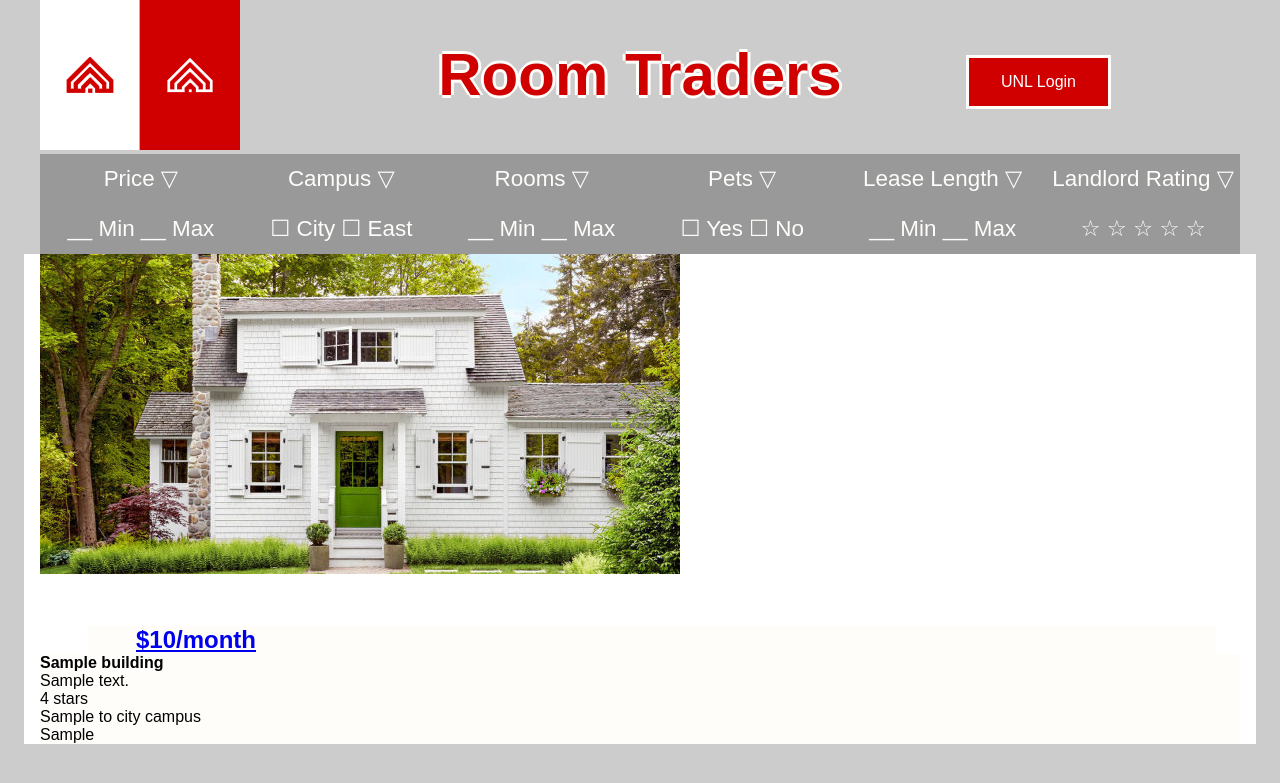
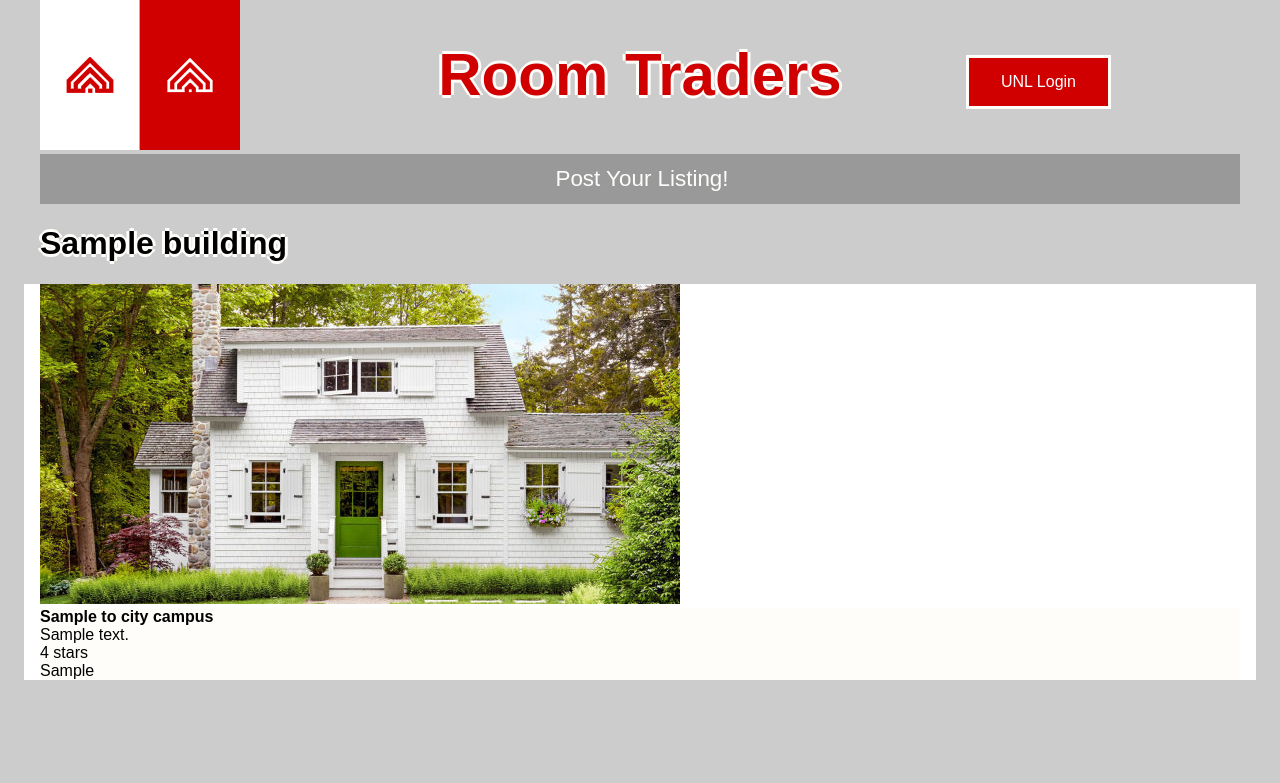
Before and after one commit to NewsNerdsAtCoJMC/ProjectTicoTeam2, a Django app: template studentsonly/apartments/templates/apartments/building.html in a window 1280 px wide. Shown: the top 783 px of the page. Run offline with Django 3.2, Linux system fonts and the light colour scheme; the template is opened without the code that fills it: most values are stand-ins (such as "Sample title", 1, 10 or a date in 2020); some libraries are stand-ins or nearby versions.

Commit message:
Some things changed probably

```diff
--- a/studentsonly/apartments/models.py
+++ b/studentsonly/apartments/models.py
@@ -26,6 +26,7 @@ class Amenities(models.Model):
     coveredParking = models.BooleanField()
 
 class Building(models.Model):
+    image = models.ImageField(upload_to="C:\Users\apheg\Documents\GitHub\ProjectTicoTeam2\studentsonly\apartments\static\images")
     name = models.CharField(max_length=255)
     address = models.CharField(max_length=255)
     contactInfo = models.CharField(max_length=255)
@@ -47,6 +48,7 @@ class Apartment(models.Model):
     price = models.IntegerField()
     leasingOptions = models.CharField(max_length=255)
     bedrooms = models.PositiveIntegerField()
+    public = #heh
     def __str__(self):
         return self.nickname
     def get_absolute_url(self):
--- a/studentsonly/apartments/templates/apartments/building.html
+++ b/studentsonly/apartments/templates/apartments/building.html
@@ -1,6 +1,8 @@
 {% extends "base.html" %}
 
 {% block content %}
+
+<h1>{{ building.name }}</h1>
 
 <div class="row">
 	<div class="col-xs-12" style="background-color:white;">
@@ -8,15 +10,12 @@
         	<a href="{{ building.get_absolute_url }}"><img src="/static/images/house1.jpg"></a>
         </div>
     	<div class="info">
-        	<h2><a href="{{ building.get_absolute_url }}">${{ building.price}}/month</a></h2>
-            <h4>{{ building.name }}</h4>
+            <h4>{{ building.distanceToCity }} to city campus</h4>
             <p>{{ building.address }}</p>
             <p>{{ building.rating }} stars</p>
-            <p>{{ building.distanceToCity }} to city campus</p>
             <p>{{ building.contactInfo }}</p>
         </div>
     </div>
 </div><!-- this closes the row -->
 
-
 {%endblock%}
--- a/studentsonly/apartments/templates/base.html
+++ b/studentsonly/apartments/templates/base.html
@@ -65,16 +65,6 @@
 <!-- this is the top navigation bar -->
 <div class="row">
 	<div class="col-md-12">
-        <div class="nav">
-          <ul>
-            <li class="price"><a href="#">Price &#9661;</a></li>
-             <li class="campus"><a href="#">Campus &#9661;</a></li>
-             <li class="rooms"><a href="#">Rooms &#9661;</a></li>
-             <li class="pets"><a href="#">Pets &#9661;</a></li>
-              <li class="leaselenght"><a href="#">Lease Length &#9661;</a></li>
-              <li class="landlordrating"><a href="#">Landlord Rating &#9661;</a></li>
-           </ul>
-        </div>
     </div>
 </div><!-- this closes the row -->
 
@@ -83,12 +73,8 @@
 	<div class="col-md-12">
         <div class="nav">
           <ul>
-            <li class="price"><a href="listings.html">__ Min __ Max</a></li>
-             <li class="campus"><a href="listings.html">&#9744; City &#9744; East</a></li>
-             <li class="rooms"><a href="listings.html">__ Min __ Max</a></li>
-             <li class="pets"><a href="listings.html">&#9744; Yes &#9744; No</a></li>
-              <li class="leaselenght"><a href="listings.html">__ Min __ Max</a></li>
-              <li class="landlordrating"><a href="listings.html">&#9734 &#9734 &#9734 &#9734 &#9734</a></li>
+            <li class="price"><a href="http://127.0.0.1:8000/post-your-listing/">Post Your Listing!</a></li>
+
            </ul>
         </div>
     </div>
```
Also changed, not shown: studentsonly/apartments/templates/apartments/render_field.html (added, +15 -0 lines), studentsonly/apartments/forms.py (line endings or trailing spaces).
